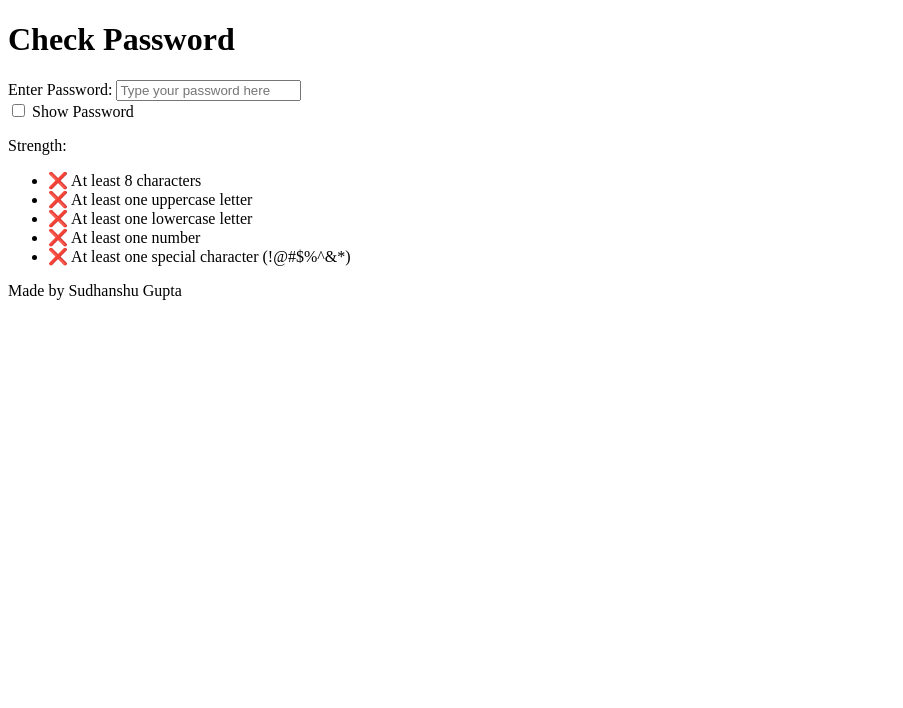
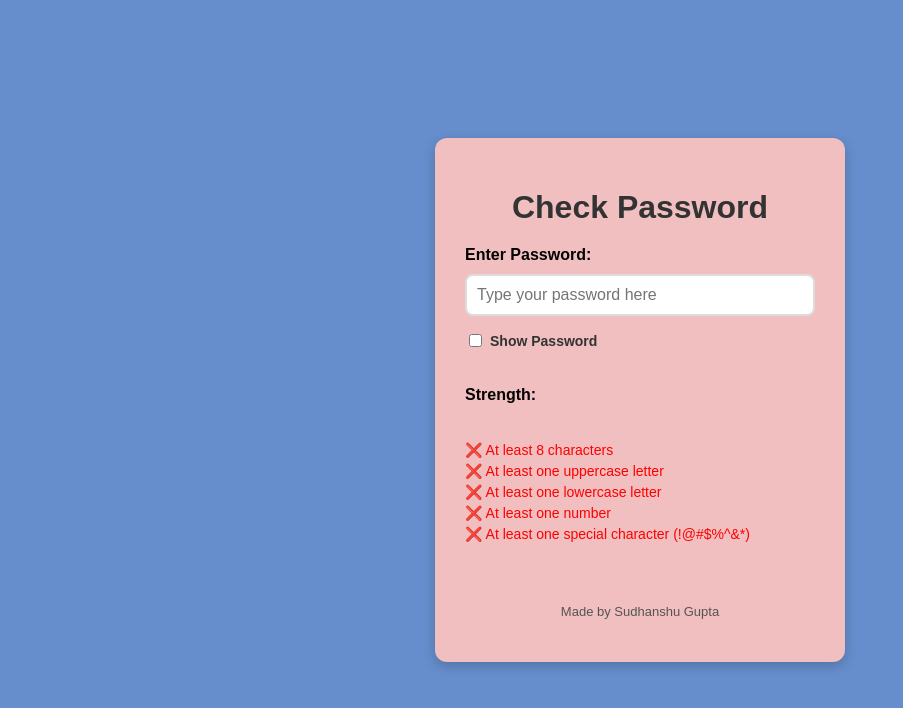
Before and after one commit to Sudhanshu9336/passwordcheck, a plain HTML site: page index.html in a window 1280 px wide. Shown: the whole page, without its empty margins (0-903 px from the left). Drawn offline with Linux system fonts and the light colour scheme.

Commit message:
add css
Added general styling for the password strength checker page, including layout, input styles, and strength indicator.

```diff
--- a/style.css
+++ b/style.css
@@ -1,45 +1,110 @@
-<!DOCTYPE html>
-<html lang="en">
-<head>
-  <meta charset="UTF-8">
-  <meta name="viewport" content="width=device-width, initial-scale=1.0">
-  <title>Password Strength Checker</title>
-  <link rel="stylesheet" href="style.css">
-</head>
-<body>
-  <main class="container">
-    <h1>Check Password</h1>
-    <div class="input-group">
-      <label for="password">Enter Password:</label>
-      <input type="password" id="password" placeholder="Type your password here">
+/* General Page Styling */
+body {
+  font-family: Arial, sans-serif;
+  background: #668ecc;
+  display: flex;
+  justify-content: center;
+  align-items: center;
+  height: 100vh;
+  margin: 0;
+}
 
-      <!-- Show/Hide Password Toggle -->
-      <div class="show-password">
-        <input type="checkbox" id="togglePassword">
-        <label for="togglePassword">Show Password</label>
-      </div>
+/* Container */
+.container {
+  background: #f1bfbf;
+  padding: 30px;
+  border-radius: 12px;
+  box-shadow: 0 4px 12px rgba(0, 0, 0, 0.2);
+  width: 350px;
+  text-align: center;
+}
 
-      <!-- Strength Indicator -->
-      <div class="strength">
-        <p id="strength-text">Strength: </p>
-        <div id="strength-bar" class="strength-bar"></div>
-      </div>
+/* Heading */
+.container h1 {
+  margin-bottom: 20px;
+  color: #333;
+}
 
-      <!-- Password Tips -->
-      <ul id="password-tips" class="password-tips">
-        <li id="length-tip" class="invalid">❌ At least 8 characters</li>
-        <li id="uppercase-tip" class="invalid">❌ At least one uppercase letter</li>
-        <li id="lowercase-tip" class="invalid">❌ At least one lowercase letter</li>
-        <li id="number-tip" class="invalid">❌ At least one number</li>
-        <li id="special-tip" class="invalid">❌ At least one special character (!@#$%^&*)</li>
-      </ul>
-      <!-- Footer -->
-      <div class="footer">
-        <p>Made by Sudhanshu Gupta</p>
-      </div>
-    </div>
-  </main>
+/* Input Group */
+.input-group {
+  display: flex;
+  flex-direction: column;
+  gap: 10px;
+}
 
-  <script src="index.js"></script>
-</body>
-</html>
+label {
+  font-weight: bold;
+  text-align: left;
+}
+
+input[type="password"],
+input[type="text"] {
+  padding: 10px;
+  border: 2px solid #ddd;
+  border-radius: 8px;
+  font-size: 16px;
+  outline: none;
+}
+
+input[type="password"]:focus,
+input[type="text"]:focus {
+  border-color: #3b82f6;
+}
+
+/* Show Password Section */
+.show-password {
+  display: flex;
+  align-items: center;
+  gap: 5px;
+  margin-top: 5px;
+  font-size: 14px;
+  color: #333;
+}
+
+/* Strength Section */
+.strength {
+  margin-top: 10px;
+  text-align: left;
+}
+
+#strength-text {
+  font-weight: bold;
+  margin-bottom: 5px;
+}
+
+/* Strength Bar */
+.strength-bar {
+  width: 0%;
+  height: 8px;
+  border-radius: 5px;
+  background: red;
+  transition: width 0.4s ease, background 0.4s ease;
+}
+
+/* Password Tips */
+.password-tips {
+  list-style: none;
+  padding: 0;
+  margin-top: 15px;
+  text-align: left;
+  font-size: 14px;
+}
+
+.password-tips li {
+  margin-bottom: 5px;
+}
+
+.password-tips li.valid {
+  color: green;
+}
+
+.password-tips li.invalid {
+  color: red;
+}
+
+/* Footer */
+.footer {
+  margin-top: 20px;
+  font-size: 13px;
+  color: #555;
+}
```
